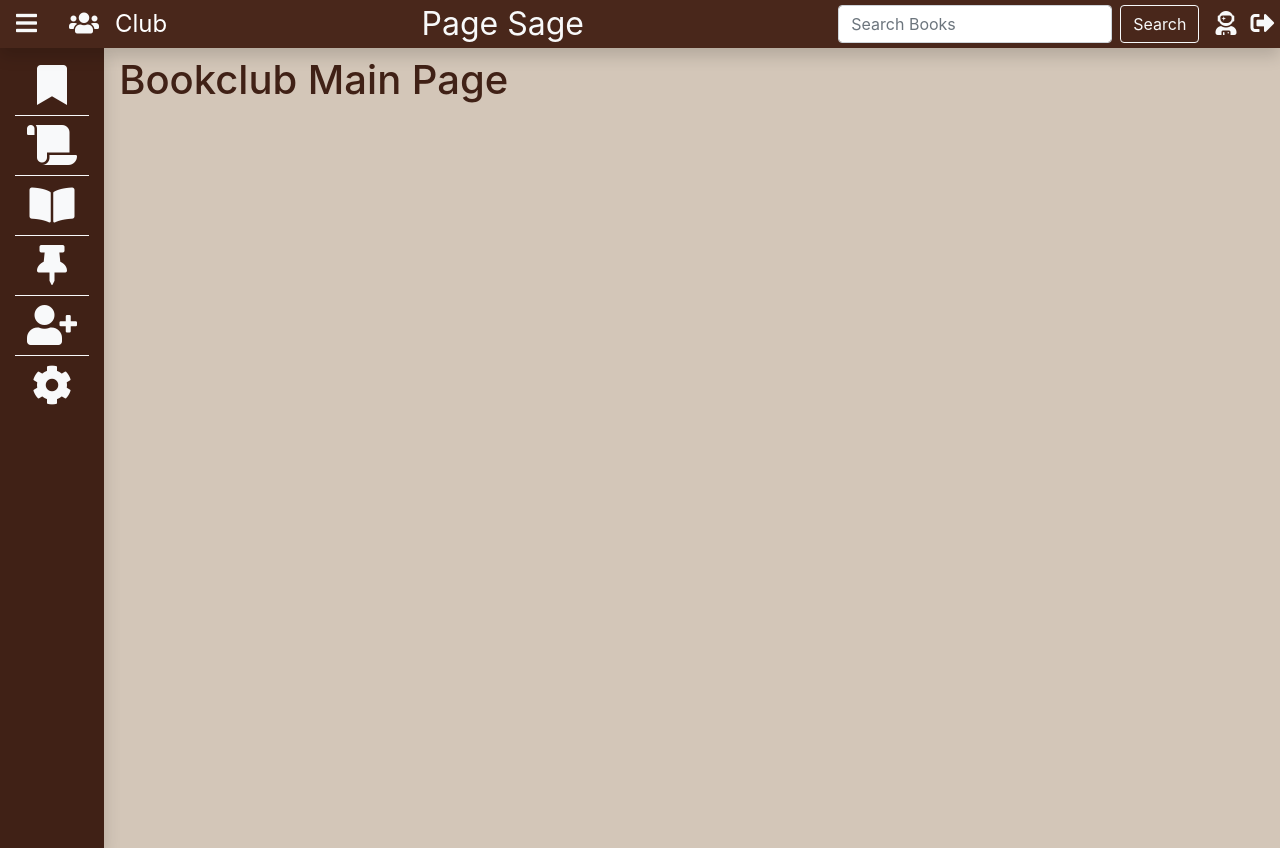
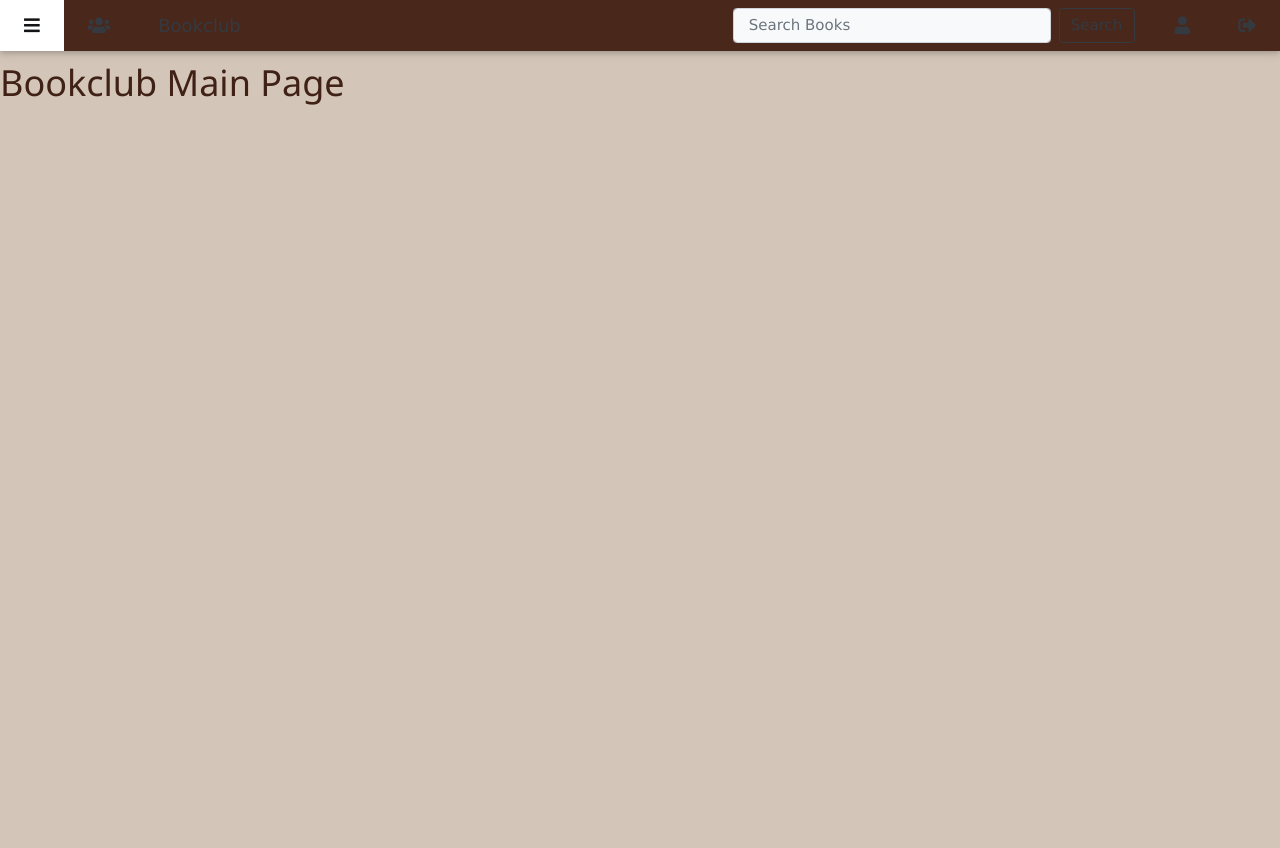
Before and after one commit to lupini-beans/page-sage, a Flask app: page /club in a window 1280 px wide. After the commit the page ends 105 px from the top, so only its background shows below. Run offline with Flask 2, Linux system fonts and the light colour scheme; some libraries are stand-ins or nearby versions.

Commit message:
More styling till I die

```diff
--- /dev/null
+++ b/app/forms.py
@@ -0,0 +1,7 @@
+from flask_wtf import FlaskForm
+from wtforms import StringField, SelectField, SubmitField
+from wtforms.validators import DataRequired
+
+class SearchForm(FlaskForm):
+    search_item = StringField('', validators=[DataRequired()], render_kw={"placeholder": "Search Books"})
+    search = SubmitField('Search')
--- a/app/routes.py
+++ b/app/routes.py
@@ -98,36 +98,68 @@ def user_settings():
 
 ## Bookclub routes should eventually be: /bookclub/<club_name>
 @app.route('/bookclub')
-@app.route('/club')
+@app.route('/club', methods=['GET', 'POST'])
 def bookclub():
-    return render_template('bookclub/club.html')
+    form = SearchForm()
+    if form.validate_on_submit():
+        flash('Search requested for {}'.format(form.search_item.data))
+        return redirect('/user/search')
+    return render_template('bookclub/club.html', form=form)
 
-@app.route('/bookclub/forums')
+@app.route('/bookclub/forums', methods=['GET', 'POST'])
 def forums():
-    return render_template('bookclub/forums.html')
+    form = SearchForm()
+    if form.validate_on_submit():
+        flash('Search requested for {}'.format(form.search_item.data))
+        return redirect('/user/search')
+    return render_template('bookclub/forums.html', form=form)
 
 ## This should eventually be <bookclub_name>/<forum_name>
-@app.route('/bookclub/forum')
+@app.route('/bookclub/forum', methods=['GET', 'POST'])
 def forum():
-    return render_template('bookclub/forum.html')
+    form = SearchForm()
+    if form.validate_on_submit():
+        flash('Search requested for {}'.format(form.search_item.data))
+        return redirect('/user/search')
+    return render_template('bookclub/forum.html', form=form)
 
-@app.route('/bookclub/settings')
+@app.route('/bookclub/settings', methods=['GET', 'POST'])
 def bookclub_settings():
-    return render_template('bookclub/settings.html')
+    form = SearchForm()
+    if form.validate_on_submit():
+        flash('Search requested for {}'.format(form.search_item.data))
+        return redirect('/user/search')
+    return render_template('bookclub/settings.html', form=form)
 
-@app.route('/bookclub/search')
+@app.route('/bookclub/search', methods=['GET', 'POST'])
 def bookclub_search():
-    return render_template('bookclub/search.html')
+    form = SearchForm()
+    if form.validate_on_submit():
+        flash('Search requested for {}'.format(form.search_item.data))
+        return redirect('/user/search')
+    return render_template('bookclub/search.html', form=form)
 
-@app.route('/bookclub/shelf')
+@app.route('/bookclub/shelf', methods=['GET', 'POST'])
 @app.route('/bookclub/bookshelf')
 def bookclub_shelf():
-    return render_template('bookclub/shelf.html')
+    form = SearchForm()
+    if form.validate_on_submit():
+        flash('Search requested for {}'.format(form.search_item.data))
+        return redirect('/user/search')
+    return render_template('bookclub/shelf.html', form=form)
 
-@app.route('/bookclub/suggestions')
+@app.route('/bookclub/suggestions', methods=['GET', 'POST'])
 def bookclub_suggestions():
-    return render_template('bookclub/suggestions.html')
+    form = SearchForm()
+    if form.validate_on_submit():
+        flash('Search requested for {}'.format(form.search_item.data))
+        return redirect('/user/search')
+    return render_template('bookclub/suggestions.html', form=form)
 
-@app.route('/bookclub/book')
+@app.route('/bookclub/book', methods=['GET', 'POST'])
 def bookclub_book():
-    return render_template('bookclub/book.html')
+    form = SearchForm()
+    if form.validate_on_submit():
+        flash('Search requested for {}'.format(form.search_item.data))
+        return redirect('/user/search')
+    return render_template('bookclub/book.html', form=form)
--- a/app/static/css/user.css
+++ b/app/static/css/user.css
@@ -30,10 +30,6 @@ body, html {
   height: 25%;
  }
 
-.shadow {
-  padding: 0px;
-  box-shadow: 5px 0px grey;
-}
 #sidebar-bg {
   background-color: #C0CDAD;
   /* background-image: radial-gradient(#5E453F, #3F211A) */
--- a/app/templates/bookclub/header.html
+++ b/app/templates/bookclub/header.html
@@ -7,100 +7,70 @@
         </title>
         <link rel="stylesheet" href="https://use.fontawesome.com/releases/v5.7.1/css/all.css" integrity="sha384-fnmOCqbTlWIlj8LyTjo7mOUStjsKC4pOpQbqyi7RrhN7udi9RwhKkMHpvLbHG9Sr" crossorigin="anonymous">
         <link rel="stylesheet" href="https://stackpath.bootstrapcdn.com/bootstrap/4.2.1/css/bootstrap.min.css">
+        <link rel="stylesheet" href="https://www.w3schools.com/w3css/4/w3.css">
         <link rel="stylesheet" href="https://use.fontawesome.com/releases/v5.7.1/css/all.css" integrity="sha384-fnmOCqbTlWIlj8LyTjo7mOUStjsKC4pOpQbqyi7RrhN7udi9RwhKkMHpvLbHG9Sr" crossorigin="anonymous">
         <link rel='stylesheet' href="{{ url_for('static', filename='./css/bookclub.css') }}">
     </head>
 
 
 <body class="main-scheme">
-    <nav id="header-bg" class="navbar navbar-dark fixed-top flex-md-nowrap p-0 shadow">
-        <div class="d-flex justify-content-start">
-            <button type="button" class="bg-transparent border-0 px-3" onclick="toggleSidebar()">
-                <i class="fas fa-bars text-light" style="font-size: 24px"></i>
-            </button>
-            <button class="bg-transparent border-0 px-3">
-                <a href="{{ url_for('bookclub') }}" >
-                    <i class="fas fa-users text-light" style="font-size:24px;"></i>
+    <!-- Side Navbar -->
+    <div id="sidebar-bg" class="w3-sidebar w3-bar-block w3-card w3-animate-left" style="display:none;">
+        <a href="{{ url_for('bookclub_shelf') }}" class="w3-bar-item w3-button bg-transparent w3-padding-large w3-hover-white w3-large text-dark" title="Club Shelf">
+            Club Shelf
+        </a>
+        <a href="{{ url_for('forums') }}" class="w3-bar-item w3-button bg-transparent w3-padding-large w3-hover-white w3-large text-dark" title="General Forums">
+            General Forums
+        </a>
+        <a href="{{ url_for('forum') }}" class="w3-bar-item w3-button bg-transparent w3-padding-large w3-hover-white w3-large text-dark" title="A Book Forum">
+            Book Forum
+        </a>
+        <a href="{{ url_for('bookclub_suggestions') }}" class="w3-bar-item w3-button bg-transparent w3-padding-large w3-hover-white w3-large text-dark" title="Suggestions">
+            Suggestions
+        </a>
+        <a href="?" class="w3-bar-item w3-button bg-transparent w3-padding-large w3-hover-white w3-large text-dark" title="Add Members">
+            Add Members
+        </a>
+        <a href="{{ url_for('bookclub_settings') }}" class="w3-bar-item w3-button w3-display-bottommiddle bg-transparent w3-padding-large w3-hover-white w3-large text-dark" title="My Bookshelf">
+            <i title="User Settings" class="fas fa-cog text-dark"></i>
+        </a>
+    </div>
+
+
+    <!-- Main Content -->
+    <div id="main">
+        <!-- Top Navbar -->
+        <div class="top">
+            <div id="header-bg" class="w3-bar w3-card w3-large">
+                <a class="w3-bar-item w3-button bg-transparent w3-padding-large w3-hover-white w3-large text-dark" onclick="toggleSidebar()" title="Toggle Navigation Menu">
+                    <i class="fas fa-bars"></i>
                 </a>
-            </button>
-            <a class="navbar-brand header-font" href="#" style="font-size:24px;">Club</a>
-        </div>
-        <div class="d-flex justify-content-center text-light" style="font-size:32px;">Page Sage</div>
-        <div class="d-flex justify-content-end">
-            <form class="form-inline mt-2 mt-md-0 pl-3">
-                <input class="form-control mr-sm-2" type="text" placeholder="Search Books" aria-label="Search">
-                <a href="{{ url_for('search') }}">
-                <button class="btn btn-outline-light my-2 my-sm-0 search-button" type="submit">Search</button>
+                <a href="{{ url_for('bookclub') }}" class="w3-bar-item w3-button bg-transparent w3-padding-large w3-hover-white w3-large text-dark" title="Bookclub Page">
+                    <i class="fas fa-users"></i>
                 </a>
-            </form>
-            <button class="bg-transparent border-0 pl-3 pr-2">
-                <a href="{{ url_for('profile') }}" >
-                    <i class="fas fa-user-astronaut text-light" style="font-size:24px;"></i>
+                <a class="w3-bar-item bg-transparent w3-padding-large w3-large text-dark">Bookclub</a>
+
+                <!-- Right Justified -->
+                <a href="{{ url_for('index') }}" class="w3-bar-item w3-right w3-button bg-transparent w3-padding-large w3-hover-white w3-large text-dark" title="Logout">
+                    <i class="fas fa-sign-out-alt"></i>
                 </a>
-            </button>
-            <button class="bg-transparent border-0">
-                <a href="{{ url_for('index') }}">
-                    <i class="fas fa-sign-out-alt text-light" style="font-size:24px;"></i>
+                <a href="{{ url_for('profile') }}" class="w3-bar-item w3-right w3-button bg-transparent w3-padding-large w3-hover-white w3-large text-dark" title="User Page">
+                    <i class="fas fa-user"></i>
                 </a>
-            </button>
-        </div>
-        <div class="collapse navbar-collapse" id="navbarCollapse"></div>
-    </nav>
-
-    <div class="container-fluid w-100 mt-5" style="height: 100vh;">
-        <div class="row w-100" style="height:100vh;">
-            <div id="sidebar-bg" class="col-1 pt-2 shadow text-light">
-                <div class="text-center text-light py-2 border-bottom border-light w-100">
-                    <button class="bg-transparent border-0">
-                        <a href="{{ url_for('bookclub_shelf') }}">
-                            <i title="Club Shelf" class="fas fa-bookmark text-light" style="font-size: 40px;"></i>
-                        </a>
-                    </button>
+                <div class="w3-bar-item py-2 w3-right">
+                    <form action="{{ url_for('search') }}" method="post" novalidate>
+                        <div class="form-inline">
+                            {{ form.search_item(size=32, id="search", class_="form-control mr-sm-2 bg-light mt-2 mt-md-0 pl-3") }}
+                            {{ form.search(class_="btn btn-outline-dark text-dark my-2 my-sm-0 search-button") }}
+                        </div>
+                    </form>
                 </div>
-                <div class="text-center text-light py-2 border-bottom border-light w-100">
-                    <button class="bg-transparent border-0">
-                        <a href="{{ url_for('forums') }}">
-                            <i title="General Forums" class="fas fa-scroll text-light" style="font-size: 40px;"></i>
-                        </a>
-                    </button>
-                </div>
-                <div class="text-center text-light py-2 border-bottom border-light w-100">
-                    <button class="bg-transparent border-0">
-                        <a href="{{ url_for('forum') }}">
-                            <i title="Book Forum" class="fas fa-book-open text-light" style="font-size: 40px;"></i>
-                        </a>
-                    </button>
-                </div>
-                <div class="text-center text-light py-2 border-bottom border-light w-100">
-                    <button class="bg-transparent border-0">
-                        <a href="{{ url_for('bookclub_suggestions') }}">
-                            <i title="Suggestions" class="fas fa-thumbtack text-light" style="font-size: 40px;"></i>
-                        </a>
-                    </button>
-                </div>
-                <div class="text-center text-light py-2 border-bottom border-light w-100">
-                    <button class="bg-transparent border-0">
-                        <a href="?">
-                            <i title="Add Member" class="fas fa-user-plus text-light" style="font-size: 40px;"></i>
-                        </a>
-                    </button>
-                </div>
-                <div class="text-light py-2 border-light w-100 text-center">
-                    <button class="bg-transparent border-0">
-                        <a href="{{ url_for('bookclub_settings') }}">
-                            <i title="Bookclub Settings" class="fas fa-cog text-light" style="font-size: 40px;"></i>
-                        </a>
-                    </button>
-                </div>
-            </div>
-            <div class="col pt-2 ml-0">
-                {% block content %}
-                {% endblock %}
+                <script src='https://code.jquery.com/jquery-1.12.4.js'></script>
+                <script src="{{ url_for('static', filename='./js/user.js') }}"></script>
             </div>
         </div>
+        {% block content %}
+        {% endblock %}
     </div>
-
-    <script src='https://code.jquery.com/jquery-1.12.4.js'></script>
-    <script src="{{ url_for('static', filename='./js/user.js') }}"></script>
 </body>
 </html>
```
Also changed, not shown: app/templates/user/header.html (+4 -4 lines).
